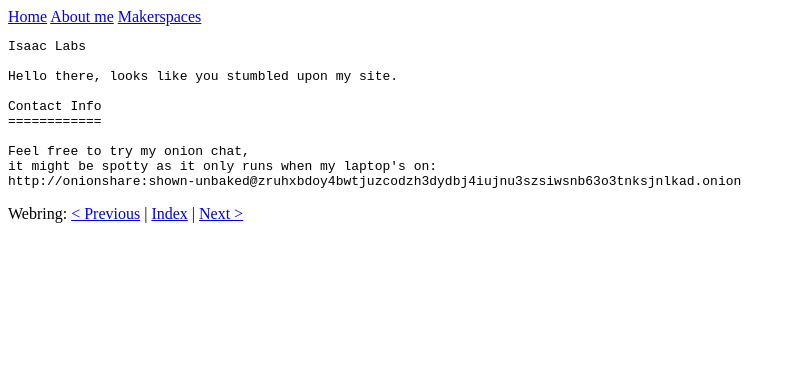
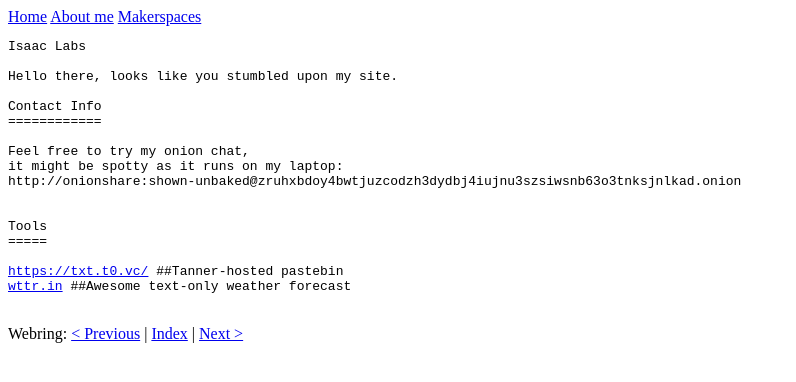
Before and after one commit to Elefantlover/Elefantlover.github.io, a plain HTML site: page index.html in a window 1280 px wide. Shown: the whole page, without its empty margins (0-796 px from the left). Drawn offline with Linux system fonts and the light colour scheme.

Commit message:
added "tools" section

```diff
--- a/index.html
+++ b/index.html
@@ -17,8 +17,16 @@ Contact Info
 ============
 
 Feel free to try my onion chat,
-it might be spotty as it only runs when my laptop's on:
+it might be spotty as it runs on my laptop:
 http://onionshare:shown-unbaked@zruhxbdoy4bwtjuzcodzh3dydbj4iujnu3szsiwsnb63o3tnksjnlkad.onion
+
+
+Tools
+=====
+
+<a href="https://txt.t0.vc/">https://txt.t0.vc/</a> ##Tanner-hosted pastebin
+<a href="http:wttr.in/">wttr.in</a> ##Awesome text-only weather forecast
+
 </pre>
 
 <p class="footer">
```
Also changed, not shown: makerspaces.html (+1 -0 lines).
